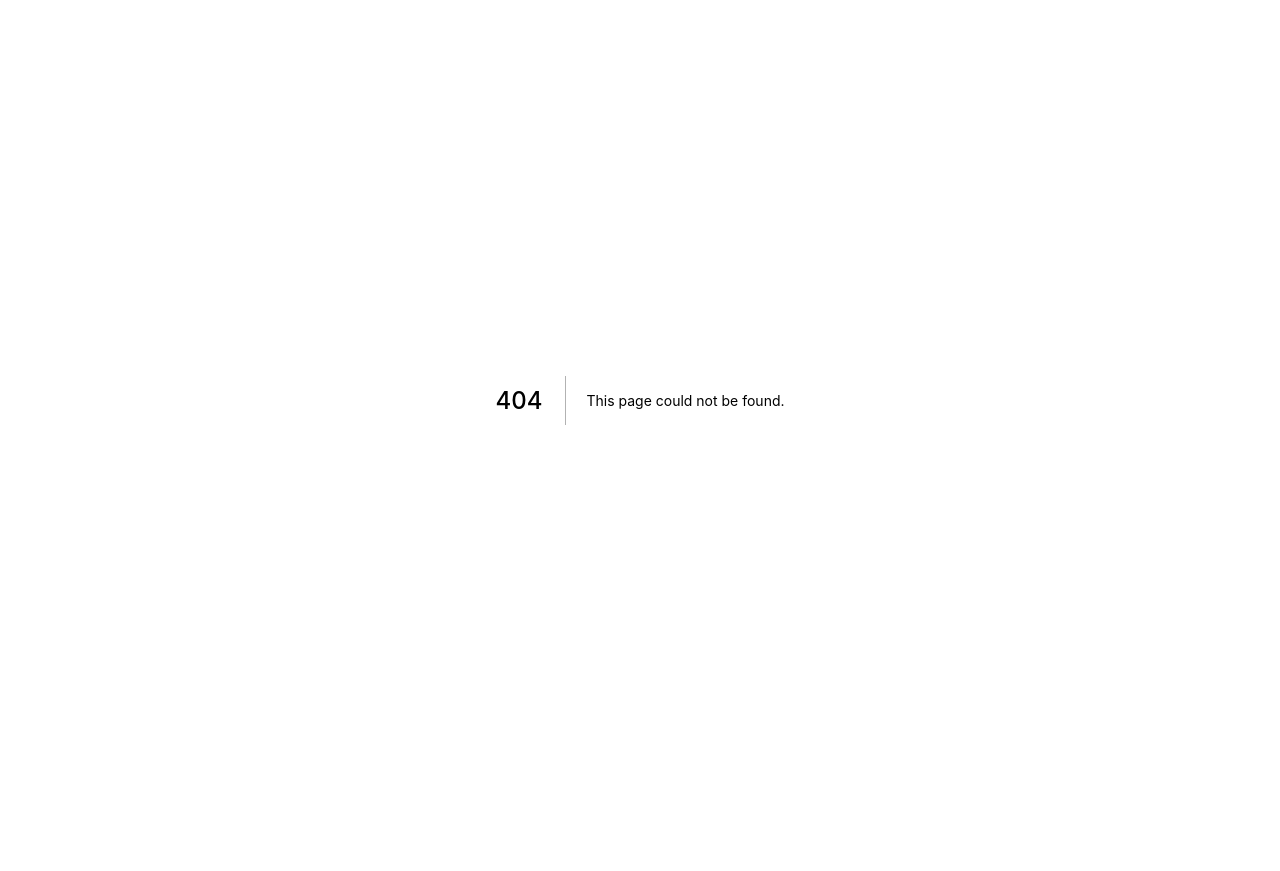
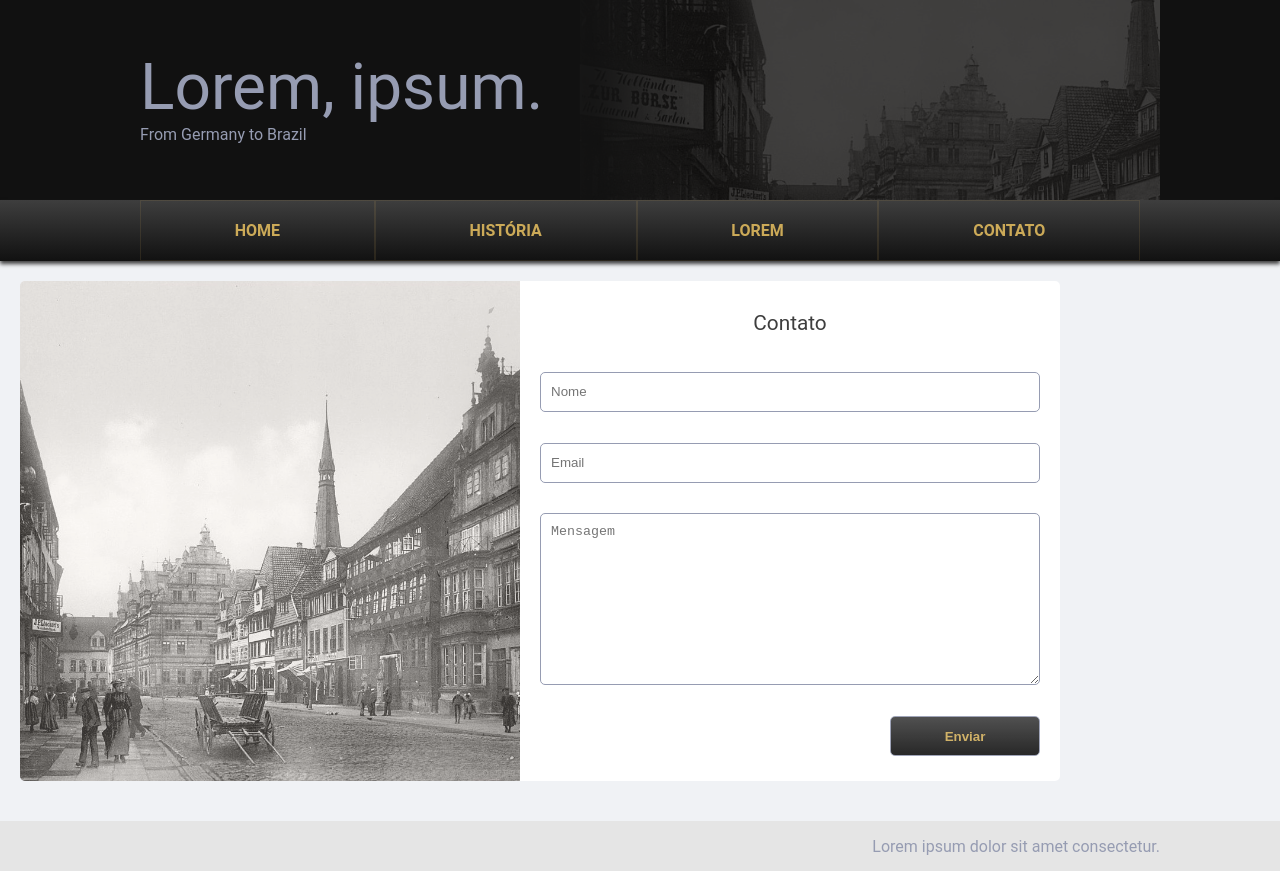
Before and after one commit to kortkamp/kortkamp-family, a Next.js app: page /contact in a window 1280 px wide. Before the commit this address had no page. Before the commit the page ends 800 px from the top, so only its background shows below. Built offline with nearby package versions, Linux system fonts and the light colour scheme.

Commit message:
feat: add a contact page

```diff
--- /dev/null
+++ b/src/components/ContactForm/index.tsx
@@ -0,0 +1,22 @@
+import { FormEvent } from 'react';
+import { Aside, Container, InputWraper } from './styles';
+
+// import asideImg from '../../../public/hanover.jpg';
+
+const handleSubmit = (e:FormEvent) => {
+  e.preventDefault();
+  console.log('submit');
+};
+
+export const ContactForm = () => (
+  <Container onSubmit={handleSubmit}>
+    <Aside />
+    <InputWraper>
+      <span>Contato</span>
+      <input type="text" placeholder="Nome" />
+      <input type="email" name="email" placeholder="Email" />
+      <textarea name="" id="" rows={10} placeholder="Mensagem" />
+      <input type="submit" value="Enviar" />
+    </InputWraper>
+  </Container>
+);
--- /dev/null
+++ b/src/components/ContactForm/styles.ts
@@ -0,0 +1,91 @@
+import styled from 'styled-components';
+
+export const Container = styled.form`
+  display: flex;
+
+  height: 500px;
+  width: 100%;
+  max-width: ${({ theme }) => theme.maxWidth};
+  padding: 0 0px;
+  margin: 20px;
+
+  border-radius: 5px;
+  overflow: hidden;
+`;
+
+export const Aside = styled.aside`
+  flex: 1;
+  overflow: hidden;
+  background-image: url('/hanover.jpg');
+  background-position: center;
+  background-size: cover;
+  opacity: 0.8;
+  img {
+    width: 500px;
+    height: 500px;
+    /* min-height: 100%; */
+    object-fit: cover;
+
+  }
+  @media (max-width: 720px){
+    display: none;
+  }
+`;
+
+export const InputWraper = styled.div`
+
+
+  flex: 1;
+  display: flex;
+  flex-direction: column;
+  justify-content: space-between;
+
+  padding: 20px;
+
+  background-color: ${({ theme }) => theme.colors.shape};
+
+  & > * {
+    height: 40px;
+    padding: 10px;
+
+    border: 1px solid ${({ theme }) => theme.colors.text};
+    border-radius: 5px;
+    margin-bottom: 5px;
+  }
+  span {
+    border: none;
+    align-self: center;
+    font-size: 1.3rem;
+  }
+
+  textarea {
+    height: auto;
+  }
+
+  input[type='submit']{
+    width: 30%;
+
+    align-self: flex-end;
+    cursor: pointer;
+
+    background-image: linear-gradient(
+      ${(props) => props.theme.colors.primary_light},
+      ${(props) => props.theme.colors.primary}
+    );
+
+    color: ${({ theme }) => theme.colors.secondary};
+
+    font-weight: bold;
+    transition: all 0.1s;
+    opacity: 0.9;
+
+    &:hover{
+      opacity: 1;
+    }
+
+    &:active{
+      opacity: 0.8;
+    }
+  }
+
+`;
--- a/src/components/NavBar/index.tsx
+++ b/src/components/NavBar/index.tsx
@@ -29,7 +29,7 @@ export const NavBar = () => (
       </li>
 
       <li>
-        <a href="/">
+        <a href="/contact">
           <span className="after">CONTATO</span>
           <span className="before">CONTATO</span>
         </a>
--- /dev/null
+++ b/src/pages/contact.tsx
@@ -0,0 +1,17 @@
+import { Header } from '../components/Header';
+import { ContactForm } from '../components/ContactForm';
+import { Footer } from '../components/Footer';
+
+import { Container } from '../styles/pages/Contact';
+
+const Contact = () => (
+  <Container>
+    <Header />
+    <main style={{ display: 'flex' }}>
+      <ContactForm />
+    </main>
+    <Footer />
+  </Container>
+);
+
+export default Contact;
--- /dev/null
+++ b/src/styles/pages/Contact.ts
@@ -0,0 +1,10 @@
+import styled from 'styled-components';
+
+export const Container = styled.div`
+    display: flex;
+    flex-direction: column;
+    justify-content: space-between;
+
+    min-height: 100vh;
+
+`;
```
Also changed, not shown: public/hanover.jpg.
